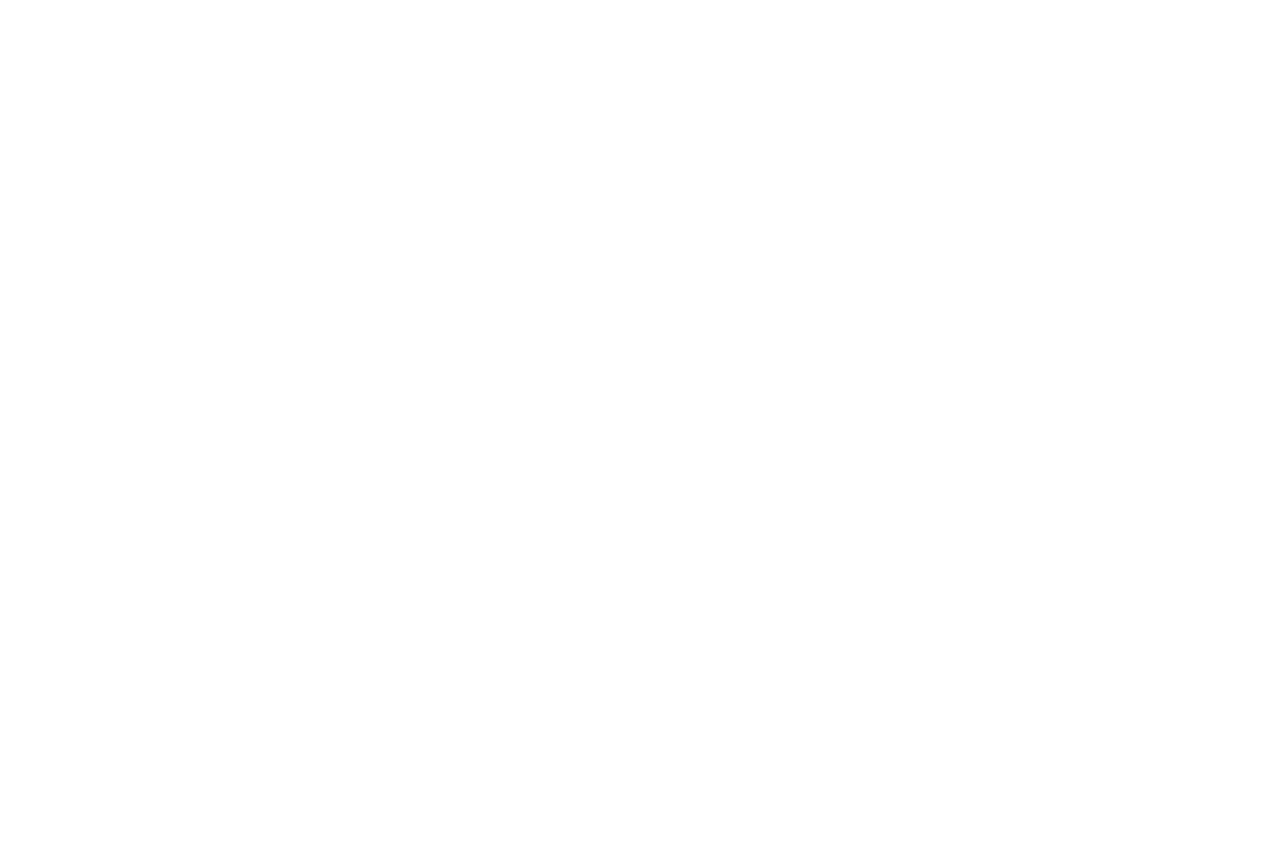
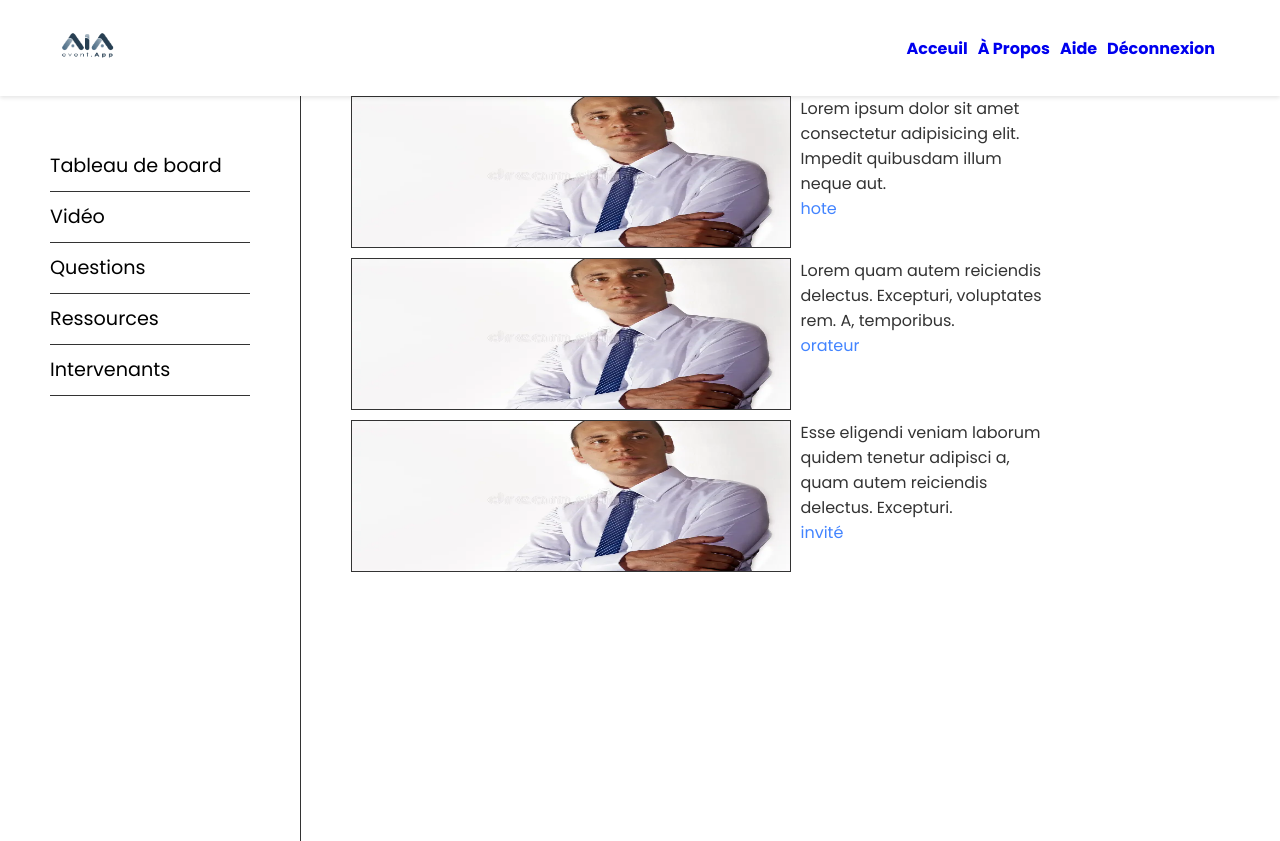
Before and after one commit to Tacite243/aia, a React (Vite) app in the folder frontend/: page /intervenant in a window 1280 px wide. Before the commit the page ends 800 px from the top, so only its background shows below. Built offline with nearby package versions, Linux system fonts and the light colour scheme.

Commit message:
add routes manages management

```diff
--- a/frontend/src/App.css
+++ b/frontend/src/App.css
@@ -84,6 +84,11 @@
     text-align: center;
     align-content: center;
 };
+
+.main-intervenant {
+    width: 50%;
+    background-color: #333;
+}
 
 .homePageContainer form button {
     height: 2rem;
--- a/frontend/src/pages/IntervenantPage.jsx
+++ b/frontend/src/pages/IntervenantPage.jsx
@@ -1,5 +1,21 @@
+import Header from "../components/header/head";
+import Intervenant from "../components/intervenants";
+import Sider from "../components/sideBar/sider";
+import Video from "../components/video";
 
 
-export default function IntervenantPage(){
-    return
+export default function IntervenantPage() {
+    return (
+        <div className="intervenantPage">
+            <Header />
+            <div className="body">
+                <Sider />
+                <div className="main">
+                    <div className="main-intervenant">
+                        <Intervenant />
+                    </div>
+                </div>
+            </div>
+        </div>
+    )
 }
--- a/frontend/src/pages/board.jsx
+++ b/frontend/src/pages/board.jsx
@@ -1,6 +1,10 @@
 import React, { useEffect, useState } from 'react';
 import { useParams } from 'react-router-dom';
 import axios from 'axios';
+import Header from '../components/header/head';
+import Sider from '../components/sideBar/sider';
+import Intervenant from '../components/intervenants';
+import Video from '../components/video';
 
 export default function Board() {
     const { eventId } = useParams();
@@ -15,7 +19,7 @@
                         'Authorization': `Bearer ${token}`
                     }
                 });
-                console.log(response.data); // Ajouter un console.log pour vérifier la réponse
+                console.log(response.data);
                 setEvent(response.data);
             } catch (error) {
                 console.error('Error fetching event data:', error);
@@ -29,11 +33,29 @@
 
     return (
         <div>
-            <h1>{event.title}</h1>
+            {/* <h1>{event.title}</h1>
             <p>Location: {event.location}</p>
             <p>Date: {new Date(event.date).toLocaleDateString()}</p>
             <p>Time: {event.time}</p>
-            <p>Seats: {event.seats}</p>
+            <p>Seats: {event.seats}</p> */}
+            <div className="dashboard">
+            <Header />
+            <div className="body">
+                <Sider />
+                <div className="main">
+                    <h4 className="title">{event.title}</h4>
+                    <p>Place disponible : {event.seats}</p>
+                    <p>Id de l'event : {event.id}</p>
+                    <div className="description">
+                        {/* <p>{event.description}</p> */}
+                    </div>
+                    <div className="main-grid">
+                        <Intervenant />
+                        <Video />
+                    </div>
+                </div>
+            </div>
+        </div>
         </div>
     );
 }
--- a/frontend/src/routes/AppRoutes.jsx
+++ b/frontend/src/routes/AppRoutes.jsx
@@ -10,7 +10,6 @@
 import CreateEventForm from '../components/createEvent';
 import Board from '../pages/board';
 import FileUpload from '../pages/upload';
-import Intervenant from '../components/intervenants';
 import IntervenantPage from '../pages/IntervenantPage';
 
 function AppRoutes() {
```
Also changed, not shown: frontend/src/routes/routesConfig.jsx (+3 -4 lines).
